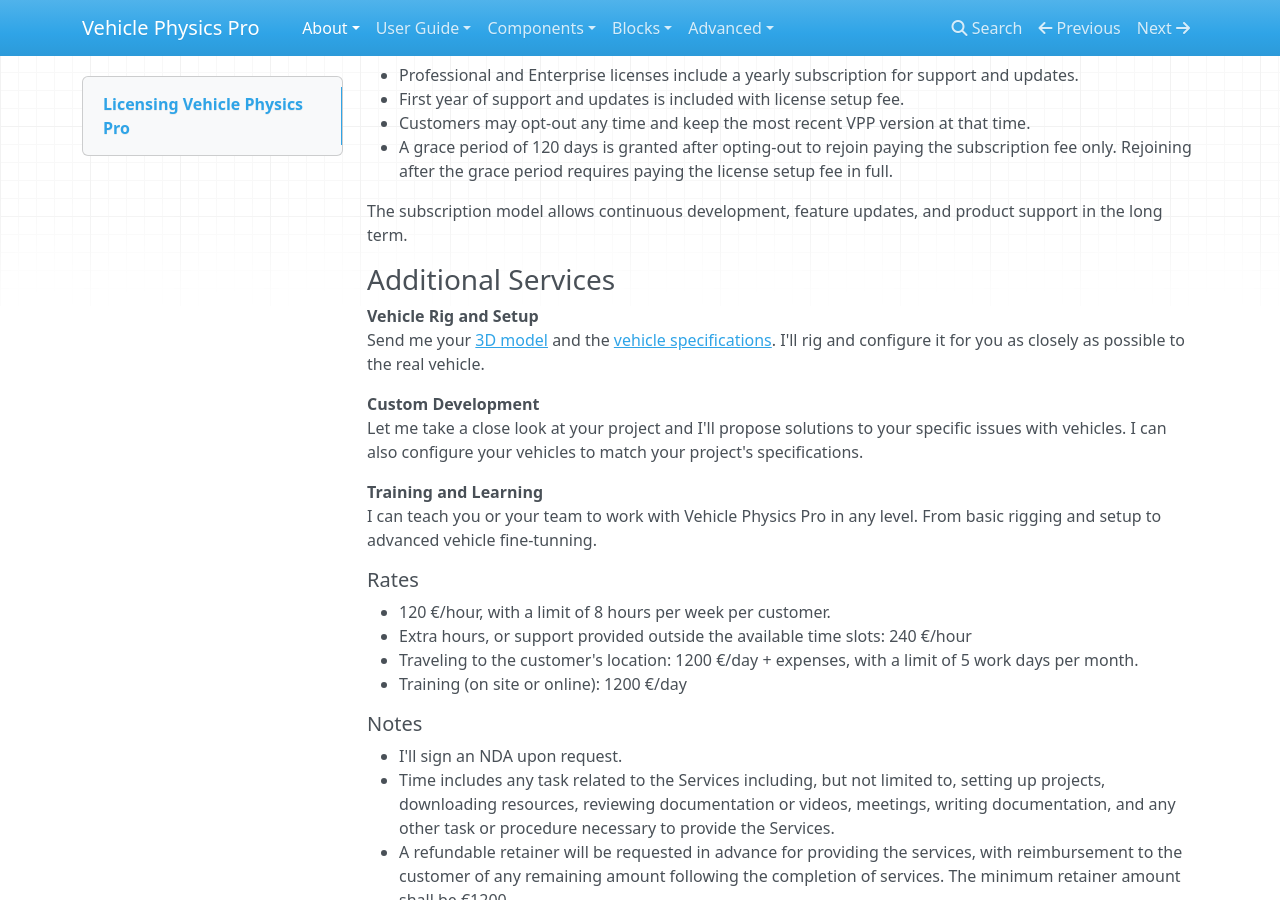
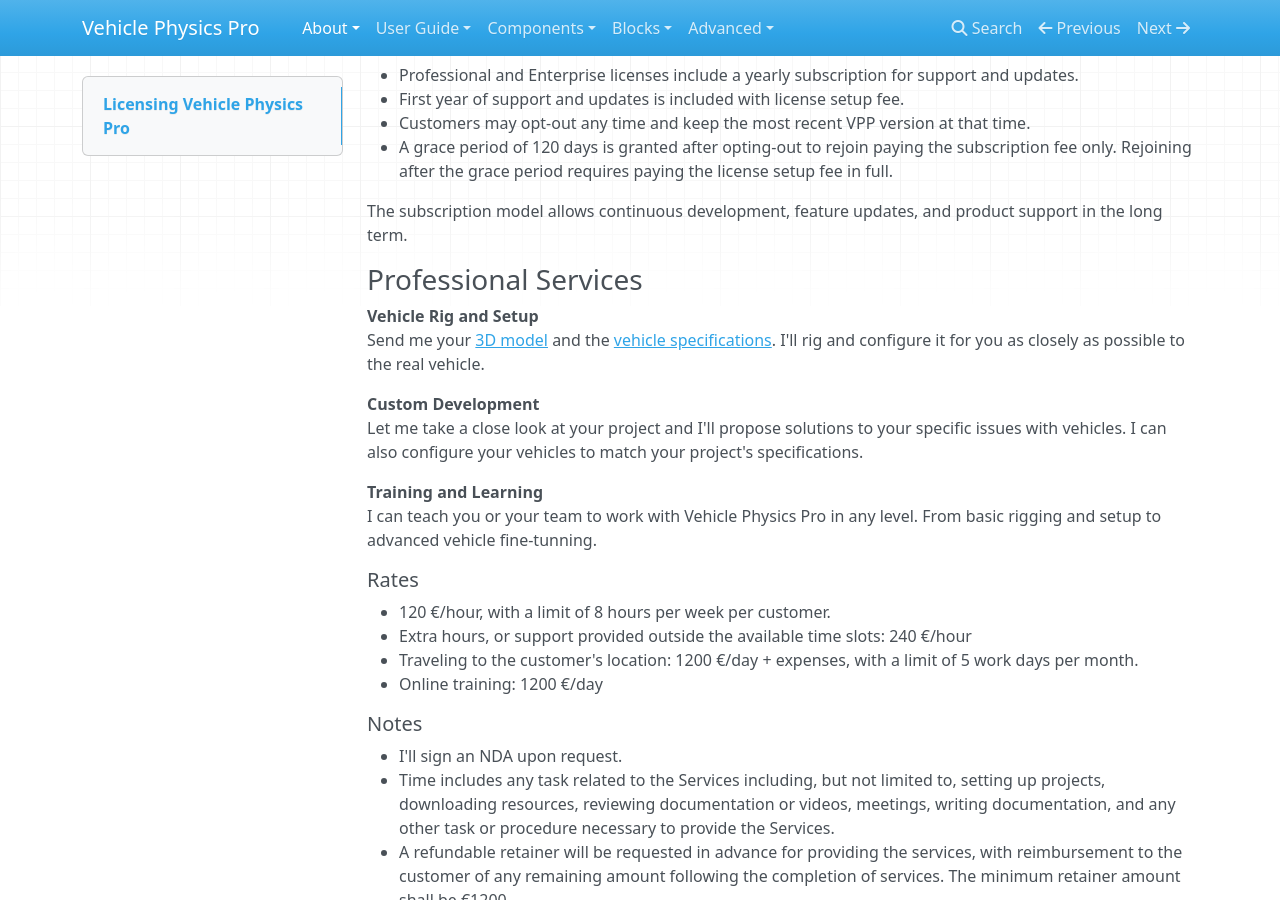
Before and after one commit to EdyJ/vehicle-physics-docs, an MkDocs documentation site: the page built from docs/about/licensing.md, in a window 1280 px wide and 900 px high, scrolled down 2279 px. Built offline with MkDocs 1.6.1, drawn with Linux system fonts in a browser that asks for light colours; nearby versions of some CDN libraries; library files that are not in the unit come from our copies.

Commit message:
Minor amendments

```diff
--- a/docs/about/licensing.md
+++ b/docs/about/licensing.md
@@ -68,7 +68,7 @@
 The subscription model allows continuous development, feature updates, and product support in the
 long term.
 
-### Additional Services
+### Professional Services
 
 Vehicle Rig and Setup
 
@@ -90,7 +90,7 @@
 - 120 €/hour, with a limit of 8 hours per week per customer.
 - Extra hours, or support provided outside the available time slots: 240 €/hour
 - Traveling to the customer's location: 1200 €/day + expenses, with a limit of 5 work days per month.
-- Training (on site or online): 1200 €/day
+- Online training: 1200 €/day
 
 ##### Notes
 
```
